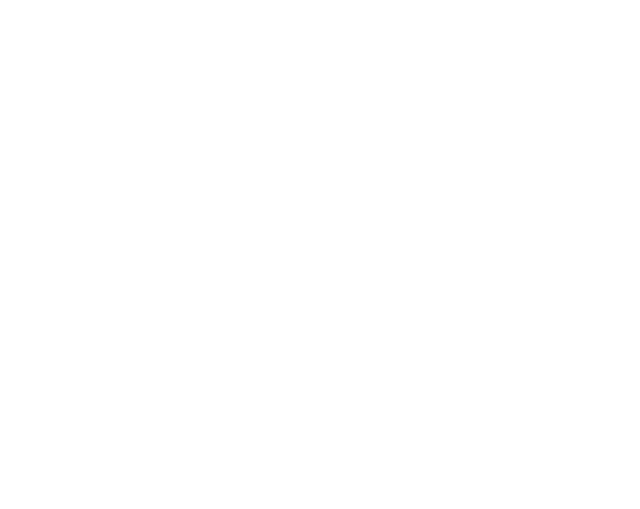
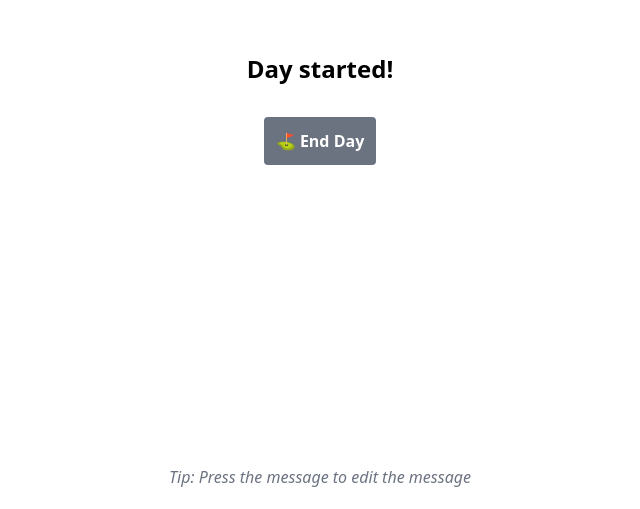
Before and after one commit to douglasdriving/start_sequence, a React (Create React App) app: page /start-finished in a window 1280 px wide. Before the commit this address had no page. Shown: the part 291-800 px from the top of the page, without its empty margins (320-960 px from the left). Built offline with nearby package versions, Linux system fonts and the light colour scheme.

Commit message:
end sequence complete

```diff
--- a/src/components/root.tsx
+++ b/src/components/root.tsx
@@ -7,6 +7,7 @@
 import DayPlan from './sequences/dayplan/dayplan';
 import EndMessage from './sequences/endMessage/endMessage';
 import ReflectionHistory from './reflectionHistory/reflectionHistory';
+import StartFinished from './sequences/startFinished/startFinished';
 
 const Root: React.FC = () => {
 
@@ -14,11 +15,14 @@
     <Router>
       <Routes>
 
-          {/* Part of the sequence */}
+          {/* Start */}
           <Route path="/start_sequence" element={<WelcomeMessage nextPage={('/mantra')} />} />
-          <Route path="/mantra" element={<Mantra nextPage={'/reflect'} />} />
-          <Route path="/reflect" element={<ReflectionForm nextPage={'/dayplan'} />} />
-          <Route path="/dayplan" element={<DayPlan nextPage={'/end'} />} />
+          <Route path="/mantra" element={<Mantra nextPage={'/dayplan'} />} />
+          <Route path="/dayplan" element={<DayPlan nextPage={'/start-finished'} />} />
+          <Route path="/start-finished" element={<StartFinished nextPage={'/reflect'}/>} />
+
+          {/* End */}
+          <Route path="/reflect" element={<ReflectionForm nextPage={'/end'} />} />
           <Route path="/end" element={<EndMessage />} />
 
           {/* Other */}
--- a/src/components/sequences/endMessage/endMessage.tsx
+++ b/src/components/sequences/endMessage/endMessage.tsx
@@ -1,14 +1,6 @@
-import { useState } from "react";
 import { useNavigate } from "react-router-dom";
-import TextareaAutosize from "react-textarea-autosize";
 
 const EndMessage = () => {
-  const [message, setMessage] = useState<string>(localStorage.getItem('endMessage') || "Startup sequence completed!");
-
-  const handleMessageChange = (newMessage: string) => {
-    setMessage(newMessage);
-    localStorage.setItem('endMessage', newMessage);
-  };
 
   const navigate = useNavigate();
 
@@ -16,17 +8,20 @@
     <div className="flex justify-center">
       <div className="flex flex-col justify-center min-h-screen items-center">
 
-        <TextareaAutosize
-          onChange={e => handleMessageChange(e.target.value)}
-          value={message}
-          minRows={1}
-          className="w-full text-2xl font-bold text-center resize-none"
-        />
+        <h1 className="w-full text-3xl font-bold text-center resize-none">
+          ⭐ Day Completed ⭐
+        </h1>
+
+        <p className="text-xl mt-5">
+          Now it's time to let go of the day and relax.
+          Make sure to enjoy your free time.
+          Be proud of your accomplishments today.
+        </p>
 
         <button
           className="w-max bg-gray-500 hover:bg-gray-700 text-white font-bold py-3 px-3 rounded text-center mt-8"
           onClick={() => navigate('/start_sequence')}>
-          🔄 Restart
+          🏠 Back to Frontpage
         </button>
 
         <p className="fixed bottom-5 left-1/2 transform -translate-x-1/2 text-center text-gray-500">
--- a/src/components/sequences/reflectionForm/reflectionForm.tsx
+++ b/src/components/sequences/reflectionForm/reflectionForm.tsx
@@ -65,13 +65,25 @@
         setValue={setProblemText}
       />
 
+      <div className="space-x-4">
+
         <button
           onClick={saveReflection}
           type='submit'
           className="w-48 bg-gray-500 hover:bg-gray-700 text-white font-bold py-3 px-2 rounded text-center mt-5"
         >
-        Submit
+          ✅ Submit
         </button>
+
+        <button
+          onClick={() => navigate(nextPage)}
+          type='submit'
+          className="w-48 bg-gray-500 hover:bg-gray-700 text-white font-bold py-3 px-2 rounded text-center mt-5"
+        >
+          ❌ Skip
+        </button>
+
+      </div>
 
     </form>
   );
--- /dev/null
+++ b/src/components/sequences/startFinished/startFinished.tsx
@@ -0,0 +1,45 @@
+import { useState } from "react";
+import { useNavigate } from "react-router-dom";
+import TextareaAutosize from "react-textarea-autosize";
+
+interface IProps {
+  nextPage: string;
+};
+
+
+const StartFinished = ({ nextPage }: IProps) => {
+  const [message, setMessage] = useState<string>(localStorage.getItem('startFinishedMessage') || "Day started!");
+
+  const handleMessageChange = (newMessage: string) => {
+    setMessage(newMessage);
+    localStorage.setItem('startFinishedMessage', newMessage);
+  };
+
+  const navigate = useNavigate();
+
+  return (
+    <div className="flex justify-center">
+      <div className="flex flex-col justify-center min-h-screen items-center">
+
+        <TextareaAutosize
+          onChange={e => handleMessageChange(e.target.value)}
+          value={message}
+          minRows={1}
+          className="w-full text-2xl font-bold text-center resize-none"
+        />
+
+        <button
+          className="w-max bg-gray-500 hover:bg-gray-700 text-white font-bold py-3 px-3 rounded text-center mt-8"
+          onClick={() => navigate(nextPage)}>
+          ⛳ End Day
+        </button>
+
+        <p className="fixed bottom-5 left-1/2 transform -translate-x-1/2 text-center text-gray-500">
+          <i>Tip: Press the message to edit the message</i>
+        </p>
+      </div>
+    </div>
+  );
+}
+
+export default StartFinished;
```
Lines whose indentation alone changed are shown as unchanged.
